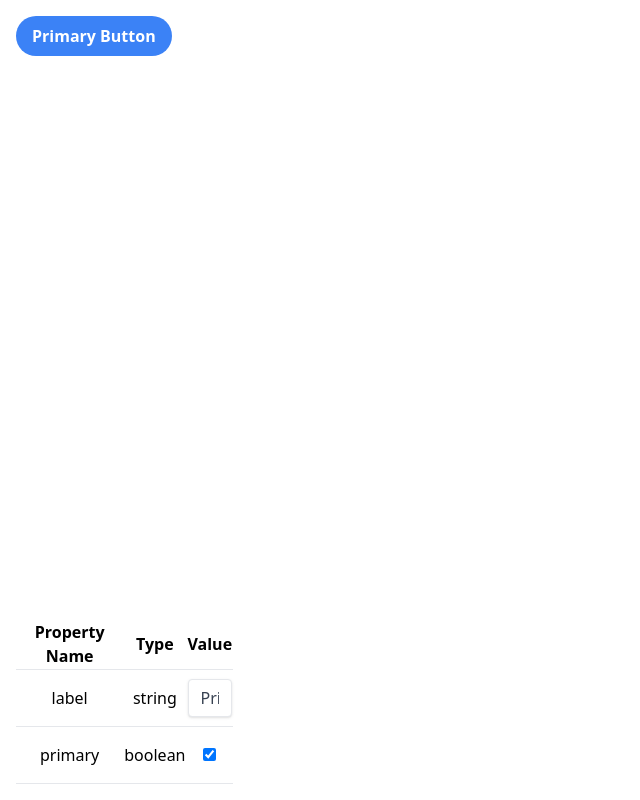
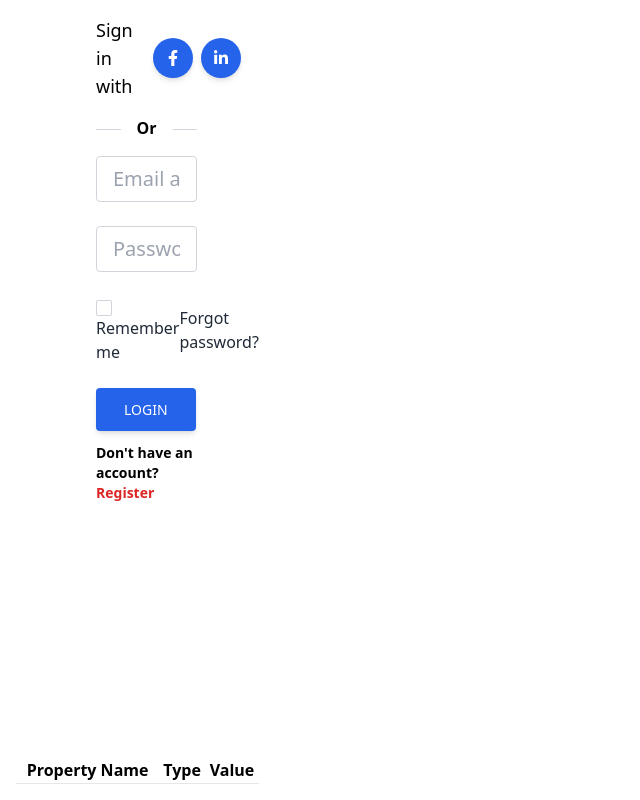
Before and after one commit to aneuhold/cornhole-tracker, a SvelteKit app in the folder client/: page /componentlibrary in a window 1280 px wide. Shown: the whole page, without its empty margins (0-640 px from the left). Built offline with nearby package versions, Linux system fonts and the light colour scheme.

Commit message:
Add IconButton and login example

```diff
--- a/client/src/lib/Button.svelte
+++ b/client/src/lib/Button.svelte
@@ -3,7 +3,7 @@
 
 	const listeners = {
 		click: () => {
-			console.log('button was clicked');
+			console.log('Button was clicked');
 		}
 	};
 
--- /dev/null
+++ b/client/src/lib/IconButton.svelte
@@ -0,0 +1,42 @@
+<script lang="ts" context="module">
+	import type { ComponentStories } from 'src/routes/componentlibrary/+page.svelte';
+	import svgIcons from 'src/util/svgIcons';
+
+	const listeners = {
+		click: () => {
+			console.log('Icon Button was clicked');
+		}
+	};
+
+	export const iconButtonStories: ComponentStories = {
+		Twitter: {
+			props: {
+				iconHtml: svgIcons.twitter
+			},
+			listeners
+		}
+	};
+</script>
+
+<script lang="ts">
+	import { createEventDispatcher } from 'svelte';
+
+	export let iconHtml: string;
+
+	const dispatch = createEventDispatcher();
+
+	/**
+	 * Optional click handler
+	 */
+	function onClick(event: Event) {
+		dispatch('click', event);
+	}
+</script>
+
+<button
+	type="button"
+	class="inline-block p-3 bg-blue-600 text-white font-medium text-xs leading-tight uppercase rounded-full shadow-md hover:bg-blue-700 hover:shadow-lg focus:bg-blue-700 focus:shadow-lg focus:outline-none focus:ring-0 active:bg-blue-800 active:shadow-lg transition duration-150 ease-in-out mx-1"
+	on:click={onClick}
+>
+	{@html iconHtml}
+</button>
--- /dev/null
+++ b/client/src/lib/InputBox.svelte
@@ -0,0 +1,23 @@
+<script lang="ts" context="module">
+	import type { ComponentStories } from 'src/routes/componentlibrary/+page.svelte';
+
+	export const inputBoxStories: ComponentStories = {
+		'With PlaceHolder': {
+			props: {
+				value: '',
+				placeHolder: 'Some example placeholder'
+			}
+		}
+	};
+</script>
+
+<script lang="ts">
+	export let value = '';
+	export let placeHolder = 'Example';
+</script>
+
+<input
+	class="shadow appearance-none border rounded w-full py-2 px-3 text-gray-700 leading-tight focus:outline-none focus:shadow-outline"
+	placeholder={placeHolder}
+	bind:value
+/>
--- /dev/null
+++ b/client/src/lib/Login.svelte
@@ -0,0 +1,105 @@
+<script lang="ts" context="module">
+	import type { ComponentStories } from 'src/routes/componentlibrary/+page.svelte';
+
+	export const loginStories: ComponentStories = {
+		'With Nothing Filled': {
+			props: {}
+		}
+	};
+</script>
+
+<div class="xl:ml-20 xl:w-5/12 lg:w-5/12 md:w-8/12 mb-12 md:mb-0">
+	<form>
+		<div class="flex flex-row items-center justify-center lg:justify-start">
+			<p class="text-lg mb-0 mr-4">Sign in with</p>
+			<button
+				type="button"
+				data-mdb-ripple="true"
+				data-mdb-ripple-color="light"
+				class="inline-block p-3 bg-blue-600 text-white font-medium text-xs leading-tight uppercase rounded-full shadow-md hover:bg-blue-700 hover:shadow-lg focus:bg-blue-700 focus:shadow-lg focus:outline-none focus:ring-0 active:bg-blue-800 active:shadow-lg transition duration-150 ease-in-out mx-1"
+			>
+				<!-- Facebook -->
+				<svg xmlns="http://www.w3.org/2000/svg" viewBox="0 0 320 512" class="w-4 h-4">
+					<!--! Font Awesome Pro 6.0.0 by @fontawesome - https://fontawesome.com License - https://fontawesome.com/license (Commercial License) Copyright 2022 Fonticons, Inc. -->
+					<path
+						fill="currentColor"
+						d="M279.14 288l14.22-92.66h-88.91v-60.13c0-25.35 12.42-50.06 52.24-50.06h40.42V6.26S260.43 0 225.36 0c-73.22 0-121.08 44.38-121.08 124.72v70.62H22.89V288h81.39v224h100.17V288z"
+					/>
+				</svg>
+			</button>
+
+			<button
+				type="button"
+				data-mdb-ripple="true"
+				data-mdb-ripple-color="light"
+				class="inline-block p-3 bg-blue-600 text-white font-medium text-xs leading-tight uppercase rounded-full shadow-md hover:bg-blue-700 hover:shadow-lg focus:bg-blue-700 focus:shadow-lg focus:outline-none focus:ring-0 active:bg-blue-800 active:shadow-lg transition duration-150 ease-in-out mx-1"
+			>
+				<!-- Linkedin -->
+				<svg xmlns="http://www.w3.org/2000/svg" viewBox="0 0 448 512" class="w-4 h-4">
+					<!--! Font Awesome Pro 6.0.0 by @fontawesome - https://fontawesome.com License - https://fontawesome.com/license (Commercial License) Copyright 2022 Fonticons, Inc. -->
+					<path
+						fill="currentColor"
+						d="M100.28 448H7.4V148.9h92.88zM53.79 108.1C24.09 108.1 0 83.5 0 53.8a53.79 53.79 0 0 1 107.58 0c0 29.7-24.1 54.3-53.79 54.3zM447.9 448h-92.68V302.4c0-34.7-.7-79.2-48.29-79.2-48.29 0-55.69 37.7-55.69 76.7V448h-92.78V148.9h89.08v40.8h1.3c12.4-23.5 42.69-48.3 87.88-48.3 94 0 111.28 61.9 111.28 142.3V448z"
+					/>
+				</svg>
+			</button>
+		</div>
+
+		<div
+			class="flex items-center my-4 before:flex-1 before:border-t before:border-gray-300 before:mt-0.5 after:flex-1 after:border-t after:border-gray-300 after:mt-0.5"
+		>
+			<p class="text-center font-semibold mx-4 mb-0">Or</p>
+		</div>
+
+		<!-- Email input -->
+		<div class="mb-6">
+			<input
+				type="text"
+				class="form-control block w-full px-4 py-2 text-xl font-normal text-gray-700 bg-white bg-clip-padding border border-solid border-gray-300 rounded transition ease-in-out m-0 focus:text-gray-700 focus:bg-white focus:border-blue-600 focus:outline-none"
+				id="exampleFormControlInput2"
+				placeholder="Email address"
+			/>
+		</div>
+
+		<!-- Password input -->
+		<div class="mb-6">
+			<input
+				type="password"
+				class="form-control block w-full px-4 py-2 text-xl font-normal text-gray-700 bg-white bg-clip-padding border border-solid border-gray-300 rounded transition ease-in-out m-0 focus:text-gray-700 focus:bg-white focus:border-blue-600 focus:outline-none"
+				id="exampleFormControlInput2"
+				placeholder="Password"
+			/>
+		</div>
+
+		<div class="flex justify-between items-center mb-6">
+			<div class="form-group form-check">
+				<input
+					type="checkbox"
+					class="form-check-input appearance-none h-4 w-4 border border-gray-300 rounded-sm bg-white checked:bg-blue-600 checked:border-blue-600 focus:outline-none transition duration-200 mt-1 align-top bg-no-repeat bg-center bg-contain float-left mr-2 cursor-pointer"
+					id="exampleCheck2"
+				/>
+				<label class="form-check-label inline-block text-gray-800" for="exampleCheck2"
+					>Remember me</label
+				>
+			</div>
+			<a href="#!" class="text-gray-800">Forgot password?</a>
+		</div>
+
+		<div class="text-center lg:text-left">
+			<button
+				type="button"
+				class="inline-block px-7 py-3 bg-blue-600 text-white font-medium text-sm leading-snug uppercase rounded shadow-md hover:bg-blue-700 hover:shadow-lg focus:bg-blue-700 focus:shadow-lg focus:outline-none focus:ring-0 active:bg-blue-800 active:shadow-lg transition duration-150 ease-in-out"
+			>
+				Login
+			</button>
+			<p class="text-sm font-semibold mt-2 pt-1 mb-0">
+				Don't have an account?
+				<a
+					href="#!"
+					class="text-red-600 hover:text-red-700 focus:text-red-700 transition duration-200 ease-in-out"
+					>Register</a
+				>
+			</p>
+		</div>
+	</form>
+</div>
--- a/client/src/routes/componentlibrary/+page.svelte
+++ b/client/src/routes/componentlibrary/+page.svelte
@@ -19,11 +19,26 @@
 	import SideBar from 'src/lib/componentLib/SideBar.svelte';
 	import Button, { buttonStories } from 'src/lib/Button.svelte';
 	import ComponentControls from 'src/lib/componentLib/ComponentControls.svelte';
+	import InputBox, { inputBoxStories } from 'src/lib/InputBox.svelte';
+	import Login, { loginStories } from 'src/lib/Login.svelte';
+	import IconButton, { iconButtonStories } from 'src/lib/IconButton.svelte';
 
 	let componentStoryBooks: ComponentStoryBooks = {
+		Login: {
+			component: Login,
+			stories: loginStories
+		},
+		IconButton: {
+			component: IconButton,
+			stories: iconButtonStories
+		},
 		Button: {
 			component: Button,
 			stories: buttonStories
+		},
+		InputBox: {
+			component: InputBox,
+			stories: inputBoxStories
 		}
 	};
 
--- /dev/null
+++ b/client/src/util/svgIcons.ts
@@ -0,0 +1,12 @@
+const svgIcons = {
+	twitter: `
+  <svg xmlns="http://www.w3.org/2000/svg" viewBox="0 0 512 512" class="w-4 h-4">
+    <!--! Font Awesome Pro 6.0.0 by @fontawesome - https://fontawesome.com License - https://fontawesome.com/license (Commercial License) Copyright 2022 Fonticons, Inc. -->
+    <path
+      fill="currentColor"
+      d="M459.37 151.716c.325 4.548.325 9.097.325 13.645 0 138.72-105.583 298.558-298.558 298.558-59.452 0-114.68-17.219-161.137-47.106 8.447.974 16.568 1.299 25.34 1.299 49.055 0 94.213-16.568 130.274-44.832-46.132-.975-84.792-31.188-98.112-72.772 6.498.974 12.995 1.624 19.818 1.624 9.421 0 18.843-1.3 27.614-3.573-48.081-9.747-84.143-51.98-84.143-102.985v-1.299c13.969 7.797 30.214 12.67 47.431 13.319-28.264-18.843-46.781-51.005-46.781-87.391 0-19.492 5.197-37.36 14.294-52.954 51.655 63.675 129.3 105.258 216.365 109.807-1.624-7.797-2.599-15.918-2.599-24.04 0-57.828 46.782-104.934 104.934-104.934 30.213 0 57.502 12.67 76.67 33.137 23.715-4.548 46.456-13.32 66.599-25.34-7.798 24.366-24.366 44.833-46.132 57.827 21.117-2.273 41.584-8.122 60.426-16.243-14.292 20.791-32.161 39.308-52.628 54.253z"
+    />
+  </svg>`
+};
+
+export default svgIcons;
```
